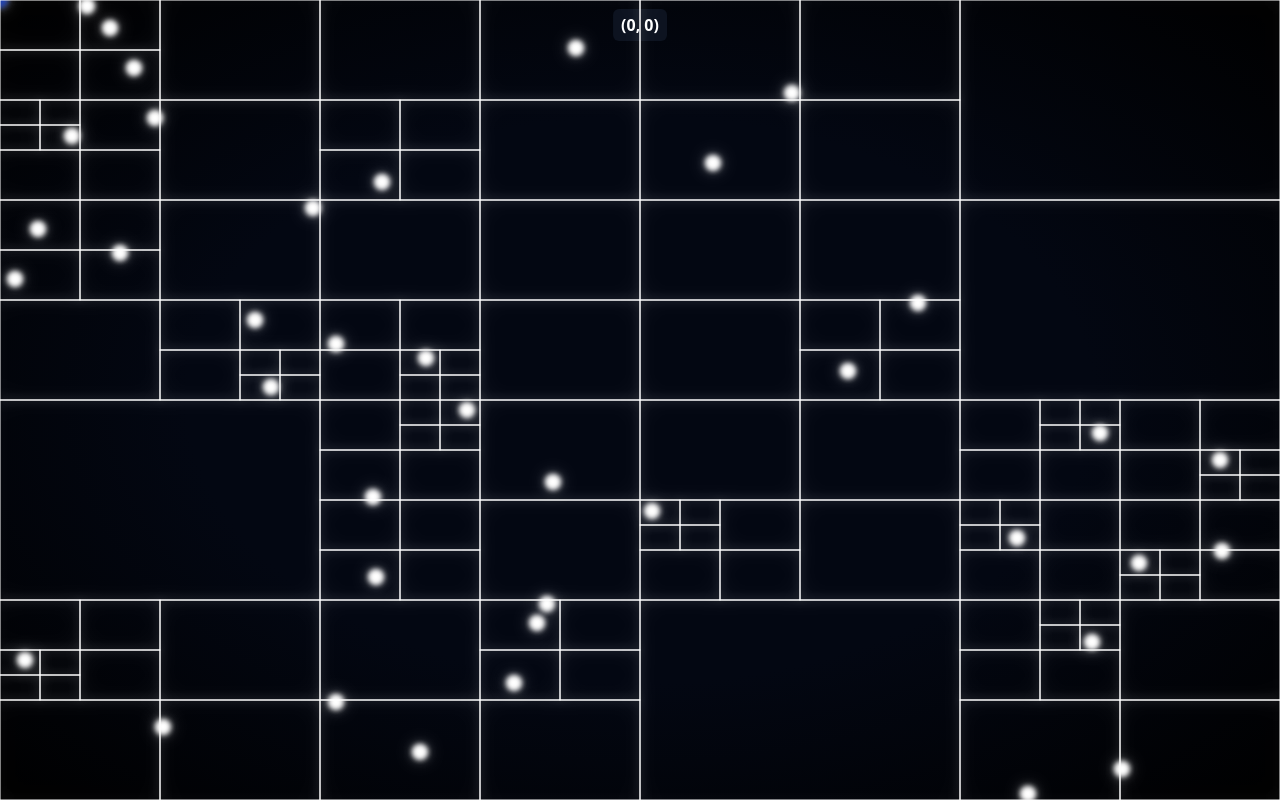
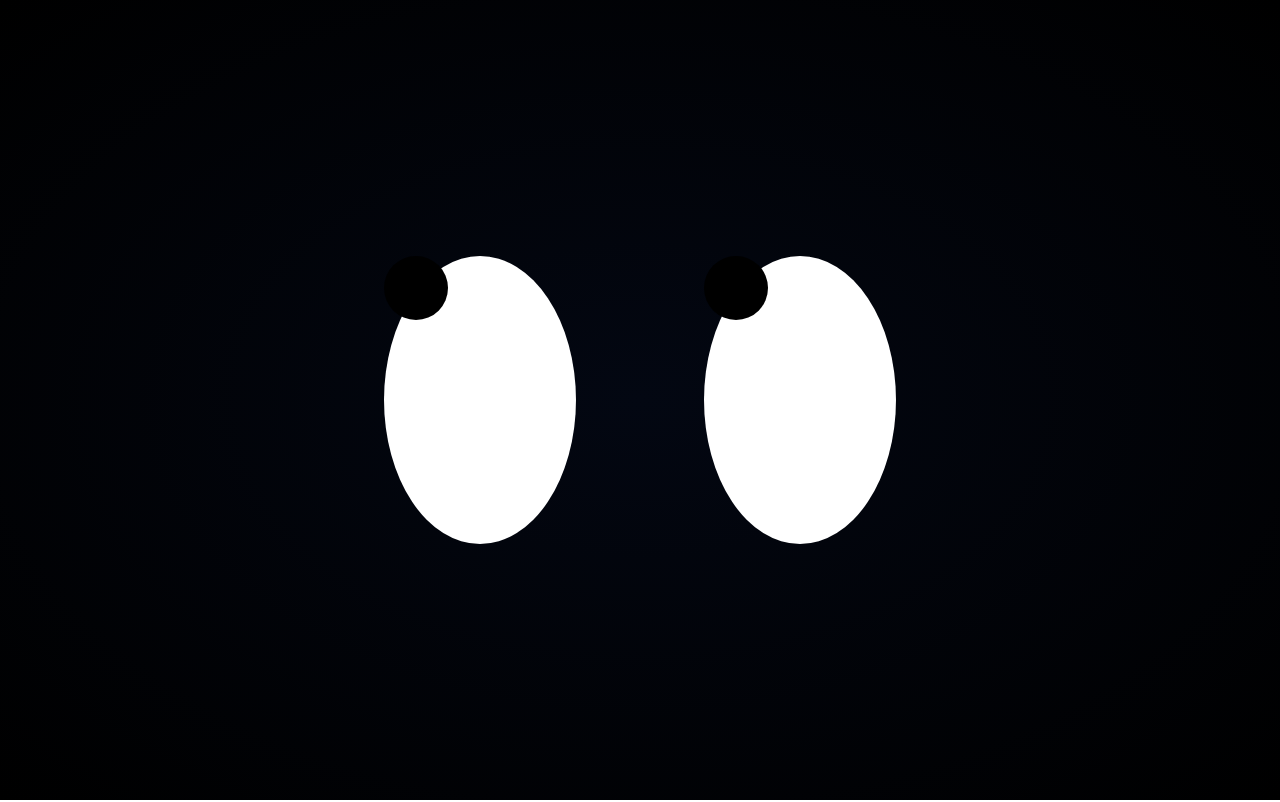
Before and after one commit to Neo-Diamons/Portfolio, a React (Create React App) app: page / in a window 1280 px wide. Built offline with nearby package versions, Linux system fonts and the light colour scheme.

Commit message:
feat(main): remade the page, replace snow and quadtree with eyes.

```diff
--- a/src/pages/Background/Background.tsx
+++ b/src/pages/Background/Background.tsx
@@ -1,33 +1,10 @@
 import React from "react";
-import { getMousePosition } from "../../utils";
-import { DisplaySnow } from "./";
+import DisplayEyes from "./DisplayEyes";
 
 function Background() {
-    const coords = getMousePosition();
-
     return (
-        <div className="
-            group min-w-screen min-h-screen hover:cursor-none bg-gradient-radial from-gray-950 via-gray-950 bg-black
-        ">
-            <div className="hidden group-hover:block">
-                <div
-                    className="absolute w-4 h-4 text-center bg-blue-800 rounded-full drop-shadow-glow blur-[2.5px]"
-                    style={{ left: coords.x - 8, top: coords.y - 8 }}
-                />
-
-                <div
-                    className="
-                        absolute text-white transform -translate-x-1/2 -translate-y-1/2
-                        bg-gray-900 bg-opacity-75 rounded-md px-2 py-1
-                        whitespace-nowrap select-none font-bold
-                    "
-                    style={{ left: window.innerWidth / 2, top: 25, }}
-                >
-                    <h1>({coords.x}, {coords.y})</h1>
-                </div>
-            </div>
-
-            <DisplaySnow coords={coords} />
+        <div className="w-full h-[100vh] bg-gradient-radial from-gray-950 to-black">
+            <DisplayEyes />
         </div>
     );
 }
--- /dev/null
+++ b/src/pages/Background/DisplayEyes.tsx
@@ -0,0 +1,21 @@
+import React from "react";
+// import { Eye } from "./";
+import Eye from "./Eye";
+
+function DisplayEyes ( ) {
+    return (
+        <div className="
+            absolute top-1/2 left-1/2 transform -translate-x-1/2 -translate-y-1/2
+            flex flex-row justify-center items-center gap-[10vw]
+        ">
+            <div className="">
+                <Eye />
+            </div>
+            <div>
+                <Eye />
+            </div>
+        </div>
+    );
+}
+
+export default DisplayEyes;
--- a/src/pages/Background/DisplayQuadtree.tsx
+++ /dev/null
@@ -1,37 +0,0 @@
-import React, { useState, useEffect }  from "react";
-import { getDimensions, QuadTree } from "../../utils";
-import { Rectangle, Vector2 } from "../../utils/types";
-
-function DisplayQuadtree ( { coords, squares }: { coords: Vector2, squares: Array<Rectangle> } ) {
-    const [ array, setArray ] = useState<Array<Rectangle>>([]);
-    const dimensions = getDimensions();
-
-    useEffect(() => {
-        setArray(() => {
-            const quadTree = new QuadTree(dimensions.x, dimensions.y, 6);
-            squares.forEach((object) => quadTree.insert(object));
-            return quadTree.get();
-        });
-    }, [coords, dimensions, squares]);
-
-    return (
-        <svg viewBox={"0 0 " + dimensions.x + " " + dimensions.y} xmlns="http://www.w3.org/2000/svg"
-            className="drop-shadow-glow"
-        >
-            {array.map((quad, index) => (
-                <rect
-                    key={index}
-                    x={quad.right}
-                    y={quad.top}
-                    width={quad.width}
-                    height={quad.height}
-                    fill="transparent"
-                    stroke="white"
-                    strokeWidth="1"
-                />
-            ))}
-        </svg>
-    );
-}
-
-export default DisplayQuadtree;
--- a/src/pages/Background/DisplaySnow.tsx
+++ /dev/null
@@ -1,54 +0,0 @@
-import React, { useEffect } from "react";
-import { randint, Flake } from "../../utils";
-import { Vector2 } from "../../utils/types";
-import { DisplayQuadtree } from "./";
-
-function DisplaySnow ( { coords }: { coords: Vector2 } ) {
-    const [ snow, setSnow ] = React.useState<Array<Flake>>([]);
-    const [ delay, setDelay ] = React.useState(0);
-    const [ count, setCount ] = React.useState(0);
-
-    useEffect(() => {
-        const snowInterval = setInterval(() => {
-            setSnow((prev) => {
-                const newSnow = [ ...prev ];
-                setCount((prev) => prev + 1);
-
-                newSnow.forEach((flake, index) => {
-                    if (flake.update(window.innerHeight))
-                        newSnow.splice(index, 1);
-                });
-
-                if (newSnow.length < 100 && count > delay) {
-                    setCount(0);
-                    setDelay(randint(10, 25));
-                    newSnow.push(new Flake(Math.random() * window.innerWidth, -10, 1));
-                }
-
-                return newSnow;
-            });
-        }, 10);
-
-        return () => {
-            clearInterval(snowInterval);
-        };
-    }, [delay, count]);
-
-    return (
-        <div>
-            {snow.map((flake, index) => (
-                <div
-                    key={index}
-                    className="absolute w-4 h-4 text-center bg-white rounded-full drop-shadow-glow blur-[2.5px]"
-                    style={{ left: flake.pos.x, top: flake.pos.y }}
-                />
-            ))}
-
-            <DisplayQuadtree coords={coords} squares={snow.map((flake) => {
-                return { top: flake.pos.y, right: flake.pos.x, width: 16, height: 16 };
-            })} />
-        </div>
-    );
-}
-
-export default DisplaySnow;
--- /dev/null
+++ b/src/pages/Background/Eye.tsx
@@ -0,0 +1,27 @@
+import React from "react";
+import { getDimensions, getMousePosition } from "../../utils";
+
+function Eye () {
+    const coordinates = getMousePosition();
+    const dimensions = getDimensions();
+    const [pupilPosition, setPupilPosition] = React.useState({ x: "0%", y: "0%" });
+
+    React.useEffect(() => {
+        setPupilPosition({
+            x: `${(coordinates.x / dimensions.x) * 100}%`,
+            y: `${(coordinates.y / dimensions.y) * 100}%`,
+        });
+    }, [coordinates, dimensions]);
+
+    return (
+        <div className="relative w-[15vw] h-[22.5vw] bg-white rounded-[100%]">
+            <div className="absolute w-[5vw] h-[5vw] bg-black rounded-full" style={{
+                left: pupilPosition.x,
+                top: pupilPosition.y,
+                transform: `translate(-${pupilPosition.x}, -${pupilPosition.y})`,
+            }}/>
+        </div>
+    );
+}
+
+export default Eye;
--- a/src/utils/Flake.ts
+++ /dev/null
@@ -1,22 +0,0 @@
-import { Vector2 } from "./types";
-
-class Flake {
-    private readonly _pos: Vector2;
-    private readonly _speed: number;
-
-    constructor(x: number, y: number, speed: number) {
-        this._pos = { x, y };
-        this._speed = speed;
-    }
-
-    update (maxY: number): boolean {
-        this._pos.y += this._speed;
-        return this._pos.y > maxY;
-    }
-
-    get pos(): Vector2 {
-        return this._pos;
-    }
-}
-
-export default Flake;
--- a/src/utils/QuadTree.ts
+++ /dev/null
@@ -1,91 +0,0 @@
-import { Rectangle } from "./types";
-
-function isRectangleInsideRectangle (outer: Rectangle, inner: Rectangle): boolean {
-    return (
-        inner.top                  >= outer.top                    &&
-        inner.right                >= outer.right                  &&
-        inner.right + inner.width  <= outer.right + outer.width    &&
-        inner.top   + inner.height <= outer.top   + outer.height
-    );
-}
-
-class QuadTreeNode {
-    private readonly _square: Rectangle;
-    private readonly _maxDepth: number;
-    private readonly _depth: number;
-
-    children: Array<QuadTreeNode> = [];
-
-    constructor (square: Rectangle, maxDepth: number, depth: number) {
-        this._square = square;
-        this._maxDepth = maxDepth;
-        this._depth = depth;
-    }
-
-    insert (object: Rectangle): void {
-        if (this._depth === this._maxDepth)
-            return;
-
-        if (this.children.length === 0) {
-            const half = { width: this._square.width / 2, height: this._square.height / 2 };
-            const offset = { x: this._square.right + half.width, y: this._square.top + half.height };
-
-            const squares = [
-                { right: this._square.right, width: half.width, top: this._square.top, height: half.height },  // top      right   // 0b00
-                { right: offset.x,           width: half.width, top: this._square.top, height: half.height },  // top      left    // 0b01
-                { right: this._square.right, width: half.width, top: offset.y,         height: half.height },  // bottom   right   // 0b10
-                { right: offset.x,           width: half.width, top: offset.y,         height: half.height },  // bottom   left    // 0b11
-            ];
-
-            find: {
-                for (let i = 0; i < squares.length; i++)
-                    if (isRectangleInsideRectangle(squares[i], object))
-                        break find;
-                return;
-            }
-
-            this.children = squares.map((square) => new QuadTreeNode(square, this._maxDepth, this._depth + 1));
-        }
-
-        for (let i = 0; i < this.children.length; i++)
-            if (isRectangleInsideRectangle(this.children[i]._square, object))
-                return this.children[i].insert(object);
-    }
-
-    get (): Array<Rectangle> {
-        if (this.children.length === 0)
-            return [this._square];
-
-        return this.children.flatMap((child) => child.get());
-    }
-}
-
-class QuadTree {
-    private readonly _width: number;
-    private readonly _height: number;
-    private readonly _maxDepth: number;
-
-    private _node: QuadTreeNode;
-
-    constructor (width: number, height: number, maxDepth: number) {
-        this._width = width;
-        this._height = height;
-        this._maxDepth = maxDepth;
-
-        this._node = new QuadTreeNode({ top: 0, right: 0, width: this._width, height: this._height }, this._maxDepth, 0);
-    }
-
-    insert (object: Rectangle): void {
-        this._node.insert(object);
-    }
-
-    clear (): void {
-        this._node.children = [];
-    }
-
-    get (): Array<Rectangle> {
-        return this._node.get();
-    }
-}
-
-export default QuadTree;
--- a/src/utils/randint.ts
+++ /dev/null
@@ -1,5 +0,0 @@
-function randint (min: number, max: number) {
-    return Math.floor(Math.random() * (max - min + 1)) + min;
-}
-
-export default randint;
--- a/src/utils/types/index.ts
+++ b/src/utils/types/index.ts
@@ -1,7 +1,5 @@
-import Rectangle from "./Rectangle";
 import Vector2 from "./Vector2";
 
 export type {
-    Rectangle,
     Vector2
 };
```
Also changed, not shown: src/pages/Background/index.ts (+5 -5 lines), src/utils/index.ts (+1 -7 lines), src/utils/types/Rectangle.ts (deleted, +0 -8 lines).
